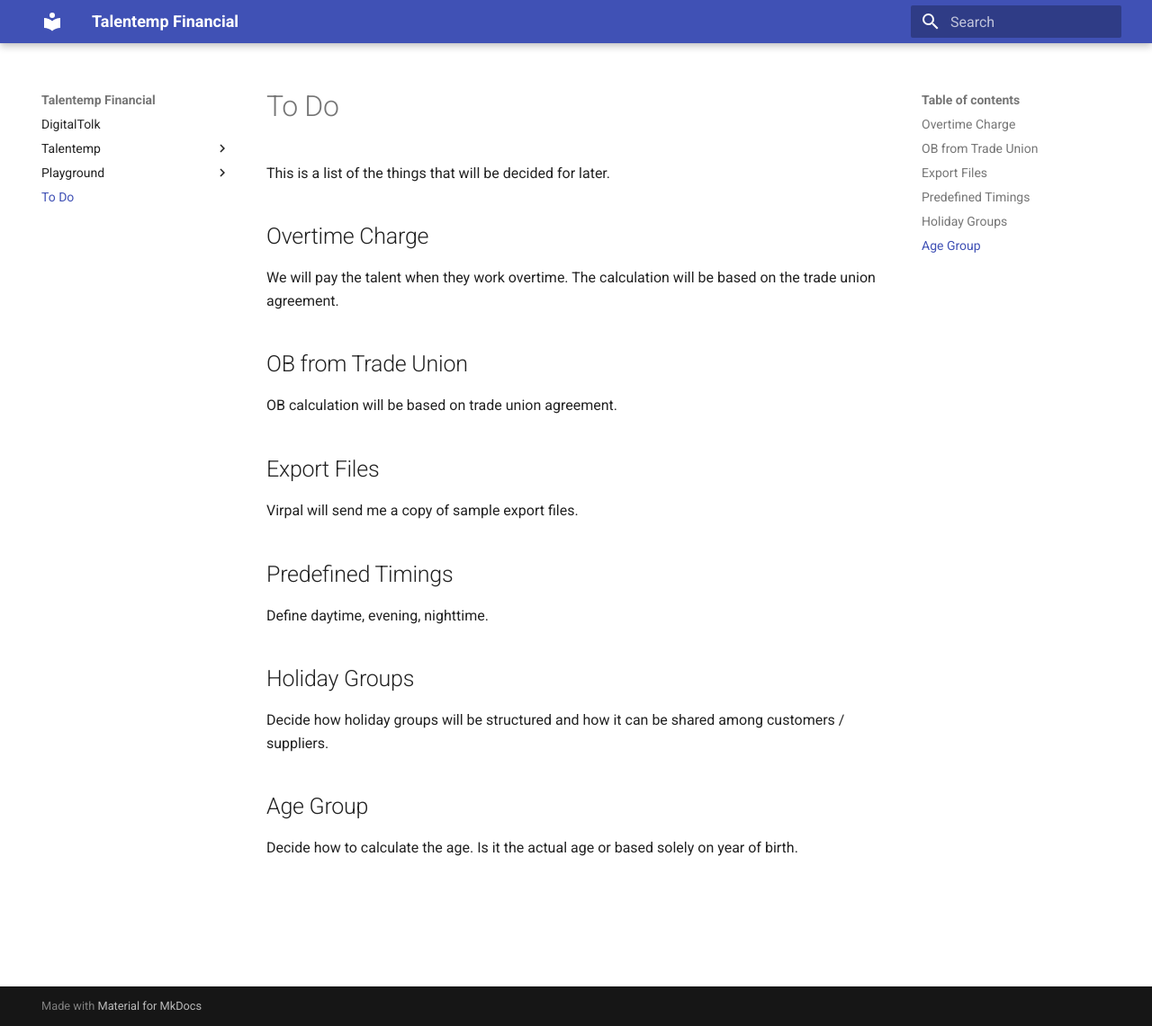
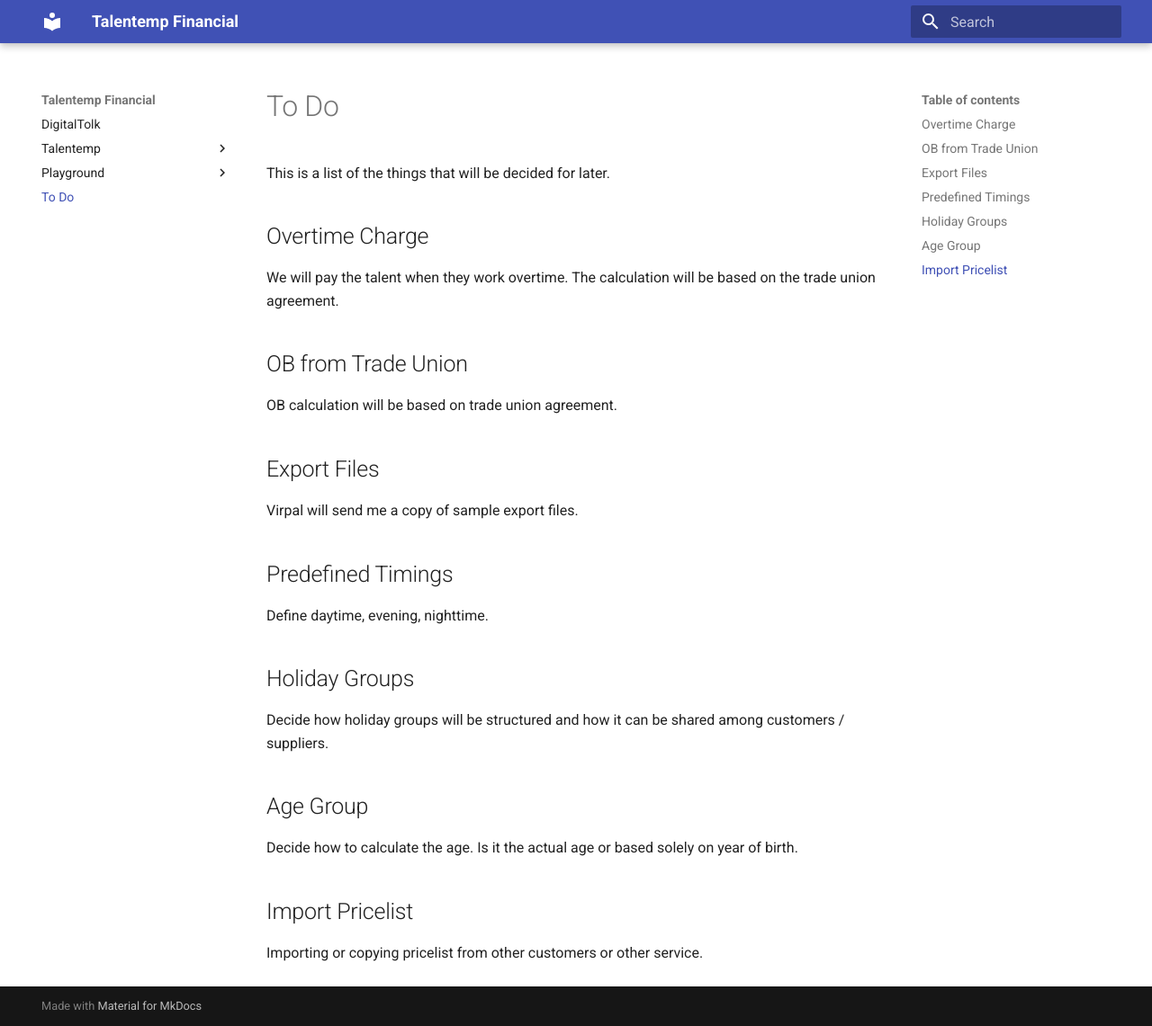
Before and after one commit to jestillore/dtnt-financial, an MkDocs documentation site: the page built from docs/todo.md, in a window 1280 px wide and 1141 px high. Shown: the whole window at 90% size. Built offline with MkDocs 1.6.1 and Material for MkDocs 9.7.7, drawn with Linux system fonts in a browser that asks for light colours.

Commit message:
Add importing to todo

```diff
--- a/docs/todo.md
+++ b/docs/todo.md
@@ -19,3 +19,6 @@
 
 ## Age Group
 Decide how to calculate the age. Is it the actual age or based solely on year of birth.
+
+## Import Pricelist
+Importing or copying pricelist from other customers or other service.
```
